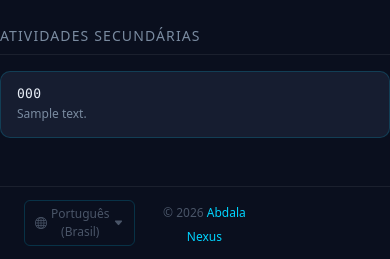
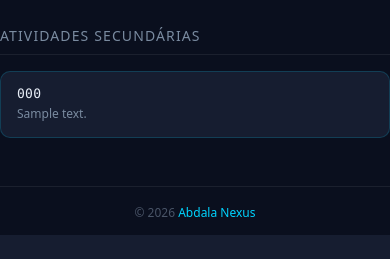
Before and after one commit to joaoabdala/NexBiz, a Flask app: template templates/index.html in a window 390 px wide. Shown: the part 1832-2091 px from the top of the page. After the commit the page ends 2067 px from the top, so only its background shows below. Run offline with Flask 3, Linux system fonts and the light colour scheme; the template is opened without the code that fills it: most values are stand-ins (such as "Sample title", 1, 10 or a date in 2020); some libraries are stand-ins or nearby versions.

Commit message:
Corrige centralização no mobile e simplifica o rodapé
- Usa 100dvh (com fallback pra 100vh) no body do login e no theme.css
  global - no Safari/iOS, 100vh é medido contra a tela cheia (sem a
  barra de endereço), descentralizando o conteúdo quando ela aparece
- Remove o seletor de idioma (decorativo, só tinha um idioma mesmo) e
  a coluna vazia de redes sociais do rodapé do index.html - eram 3
  colunas Bootstrap lado a lado que não empilhavam em telas estreitas,
  quebrando o texto. Agora é só o copyright centralizado, como no login
- Remove CSS morto (body.pagina-login, .btn-idioma, .rodape-social)
  que não era mais referenciado por nenhum template

Co-Authored-By: Claude Sonnet 5 <noreply@anthropic.com>

```diff
--- a/static/css/theme.css
+++ b/static/css/theme.css
@@ -166,6 +166,10 @@ body {
     color: var(--cor-texto-primario) !important;
     margin: 0;
     min-height: 100vh;
+    /* 100dvh acompanha a barra de endereço dinâmica do Safari/iOS - sem
+       isso, 100vh é medido contra a tela cheia (barra escondida) e o
+       rodapé/conteúdo centralizado ficam descolados da tela visível. */
+    min-height: 100dvh;
     display: flex;
     flex-direction: column;
     /* padding-top compensado por cada página individualmente */
@@ -871,36 +875,6 @@ footer .rodape-copy a:hover {
     text-decoration: underline;
 }
 
-footer .rodape-social a {
-    color: var(--cor-social-icon);
-    font-size: 16px;
-    text-decoration: none;
-    transition: color 0.15s ease;
-}
-
-footer .rodape-social a:hover {
-    color: var(--cor-social-icon-hover);
-}
-
-footer .btn-idioma {
-    font-size: 12px;
-    color: var(--cor-texto-inativo);
-    background: transparent;
-    border: 0.5px solid var(--cor-borda);
-    border-radius: 6px;
-    padding: 4px 10px;
-    cursor: pointer;
-    display: inline-flex;
-    align-items: center;
-    gap: 4px;
-    transition: border-color 0.15s ease, color 0.15s ease;
-}
-
-footer .btn-idioma:hover {
-    border-color: var(--cor-borda-forte);
-    color: var(--cor-texto-secundario);
-}
-
 
 /* ─────────────────────────────────────────────────────────────
    13. TOGGLE DARK / LIGHT
@@ -979,16 +953,10 @@ footer .btn-idioma:hover {
 /* ─────────────────────────────────────────────────────────────
    15. PÁGINA DE LOGIN
    ─────────────────────────────────────────────────────────────
-   O card de login é centralizado na tela.
-   Não há navbar nem rodapé nessa página.
+   O card de login (e o radar decorativo) ficam centralizados no
+   espaço entre o topo e o rodapé - ver .login-conteudo no próprio
+   login.html, que define esse layout.
    ───────────────────────────────────────────────────────────── */
-
-/* Body específico do login - centralizado verticalmente */
-body.pagina-login {
-    justify-content: center;
-    align-items: center;
-    min-height: 100vh;
-}
 
 .login-card {
     background-color: var(--cor-fundo-navbar);
--- a/templates/index.html
+++ b/templates/index.html
@@ -523,24 +523,12 @@
         <div class="container-fluid">
             <div class="row align-items-center py-1">
 
-                <!-- Esquerda: seletor de idioma (decorativo, sem funcionalidade) -->
-                <div class="col text-start ps-4">
-                    <button class="btn-idioma" aria-label="Idioma: Português Brasil">
-                        <i class="bi bi-globe"></i>
-                        Português (Brasil)
-                        <i class="bi bi-caret-down-fill" style="font-size: 10px;"></i>
-                    </button>
-                </div>
-
-                <!-- Centro: copyright -->
+                <!-- Copyright, centralizado -->
                 <div class="col text-center">
                     <span class="rodape-copy">
                         &copy; 2026 <a href="https://www.abdalanexus.com/" target="_blank" rel="noopener">Abdala Nexus</a>
                     </span>
                 </div>
-
-                <!-- Direita: reservado para redes sociais da Abdala Nexus -->
-                <div class="col text-end pe-4 rodape-social"></div>
 
             </div>
         </div>
--- a/templates/login.html
+++ b/templates/login.html
@@ -86,6 +86,10 @@
             display: flex;
             flex-direction: column;
             min-height: 100vh;
+            /* 100dvh acompanha a barra de endereço dinâmica do Safari/iOS -
+               sem isso, 100vh é medido contra a tela cheia (barra escondida)
+               e o conteúdo fica descentralizado quando ela está visível. */
+            min-height: 100dvh;
             padding: 16px;
         }
 
```
